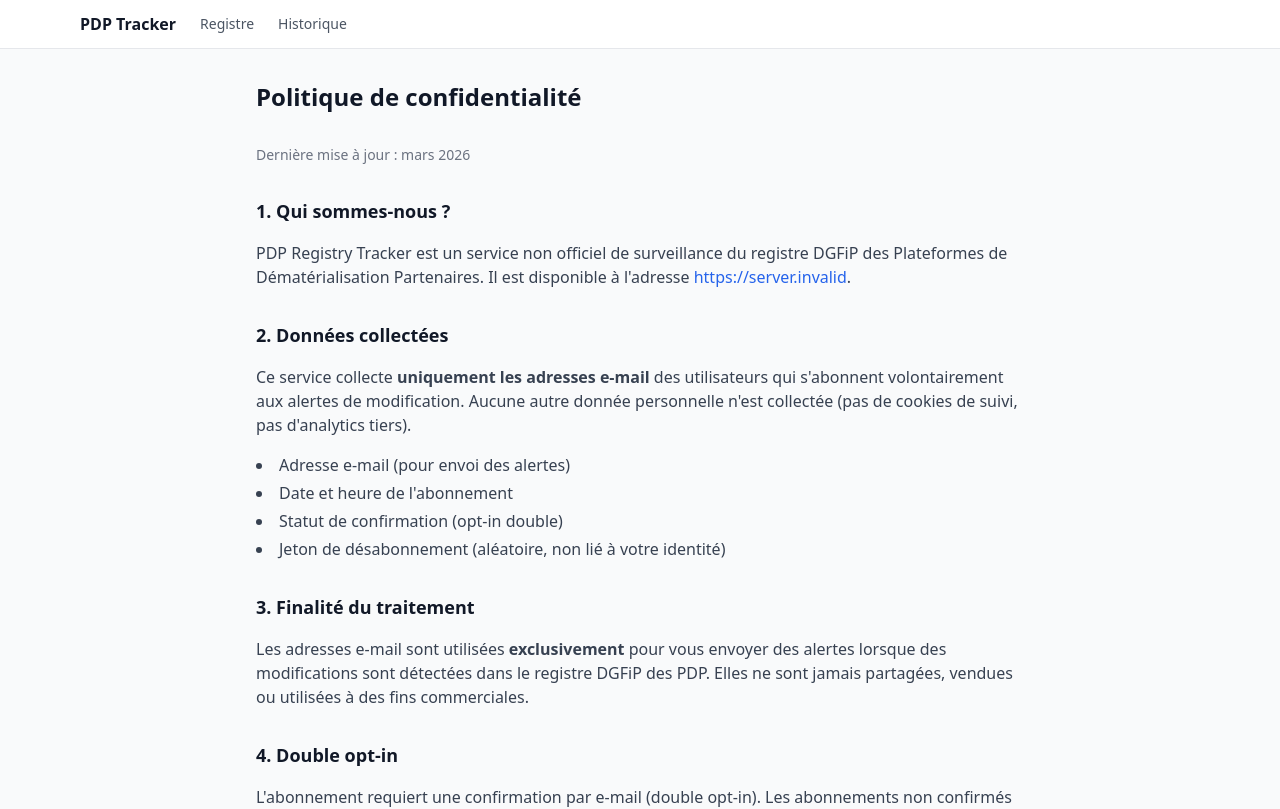
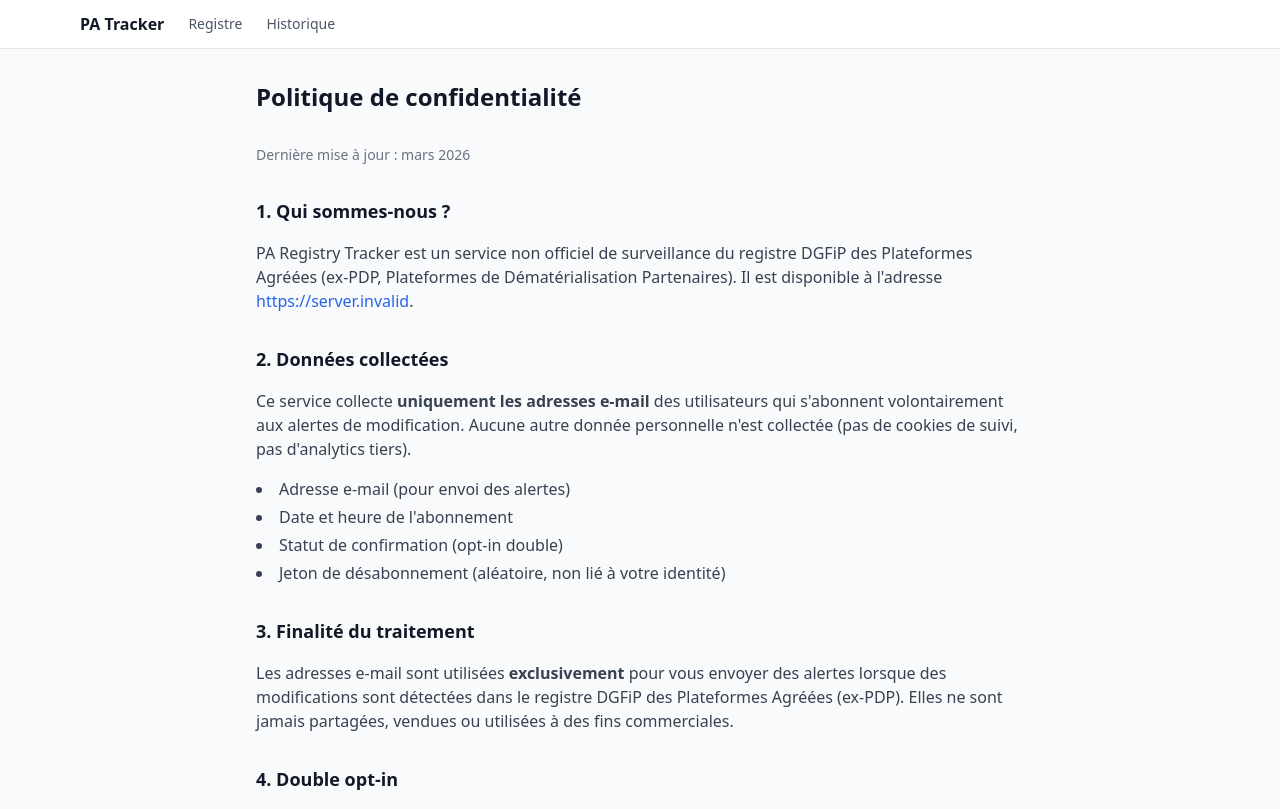
Before and after one commit to Leep-GH/PA-Registration-Test, a Next.js app: page /privacy in a window 1280 px wide. Shown: the top 809 px of the page. Built offline with nearby package versions, Linux system fonts and the light colour scheme; no server answers.

Commit message:
feat: update terminology PDP -> PA (Plateforme Agreee)

```diff
--- a/src/app/historique/page.tsx
+++ b/src/app/historique/page.tsx
@@ -5,7 +5,7 @@
 
 export const metadata: Metadata = {
   title: 'Historique des modifications',
-  description: "Historique complet des changements détectés dans le registre DGFiP des PDP.",
+  description: "Historique complet des changements détectés dans le registre DGFiP des Plateformes Agréées (ex-PDP).",
 };
 
 export const revalidate = 3600;
@@ -42,7 +42,7 @@
       <div>
         <h1 className="text-2xl font-bold text-gray-900">Historique des modifications</h1>
         <p className="mt-2 text-gray-600">
-          Toutes les modifications détectées dans le registre DGFiP depuis le démarrage du tracker.
+          Toutes les modifications détectées dans le registre DGFiP des Plateformes Agréées depuis le démarrage du tracker.
         </p>
       </div>
 
--- a/src/app/layout.tsx
+++ b/src/app/layout.tsx
@@ -6,18 +6,18 @@
 
 export const metadata: Metadata = {
   title: {
-    default: 'PDP Registry Tracker',
-    template: '%s | PDP Registry Tracker',
+    default: 'PA Registry Tracker',
+    template: '%s | PA Registry Tracker',
   },
   description:
-    'Suivi du registre officiel DGFiP des Plateformes de Dématérialisation Partenaires (PDP) pour la facturation électronique.',
+    'Suivi du registre officiel DGFiP des Plateformes Agréées (PA, ex-PDP) pour la facturation électronique.',
   metadataBase: new URL(appUrl),
   openGraph: {
-    title: 'PDP Registry Tracker',
+    title: 'PA Registry Tracker',
     description:
-      'Suivi en temps réel du registre officiel DGFiP des PDP (e-facturation).',
+      'Suivi en temps réel du registre officiel DGFiP des Plateformes Agréées (ex-PDP).',
     url: appUrl,
-    siteName: 'PDP Registry Tracker',
+    siteName: 'PA Registry Tracker',
     type: 'website',
   },
   alternates: {
@@ -38,7 +38,7 @@
         <link
           rel="alternate"
           type="application/rss+xml"
-          title="PDP Registry Tracker — Flux de modifications"
+          title="PA Registry Tracker — Flux de modifications"
           href={`${appUrl}/rss.xml`}
         />
       </head>
@@ -46,7 +46,7 @@
         <header className="bg-white border-b border-gray-200">
           <nav className="max-w-6xl mx-auto px-4 py-3 flex items-center gap-6">
             <Link href="/" className="font-semibold text-gray-900 hover:text-blue-600">
-              PDP Tracker
+              PA Tracker
             </Link>
             <Link href="/" className="text-sm text-gray-600 hover:text-blue-600">
               Registre
--- a/src/app/page.tsx
+++ b/src/app/page.tsx
@@ -7,9 +7,9 @@
 import SubscribeForm from '@/components/subscribe-form';
 
 export const metadata: Metadata = {
-  title: 'Registre PDP',
+  title: 'Registre PA',
   description:
-    'Liste complète des Plateformes de Dématérialisation Partenaires (PDP) certifiées DGFiP.',
+    'Liste complète des Plateformes Agréées (PA, ex-PDP) certifiées DGFiP pour la facturation électronique.',
 };
 
 // Revalidate every hour as a fallback; trigger-scrape calls revalidatePath('/') on success
@@ -36,7 +36,7 @@
     <div className="space-y-8">
       <div>
         <h1 className="text-2xl font-bold text-gray-900">
-          Registre des PDP — Plateformes de Dématérialisation Partenaires
+          Registre des Plateformes Agréées (PA, ex-PDP)
         </h1>
         <p className="mt-2 text-gray-600">
           Suivi du registre officiel DGFiP mis à jour quotidiennement.{' '}
--- a/src/app/pdp/[slug]/page.tsx
+++ b/src/app/pdp/[slug]/page.tsx
@@ -21,10 +21,10 @@
 
 export async function generateMetadata({ params }: Props): Promise<Metadata> {
   const pdp = await getPdpBySlug(params.slug).catch(() => null);
-  if (!pdp) return { title: 'PDP introuvable' };
+  if (!pdp) return { title: 'Plateforme introuvable' };
   return {
     title: pdp.name,
-    description: `Fiche détaillée et historique de ${pdp.name} — registre DGFiP des PDP.`,
+    description: `Fiche détaillée et historique de ${pdp.name} — registre DGFiP des Plateformes Agréées.`,
   };
 }
 
--- a/src/app/privacy/page.tsx
+++ b/src/app/privacy/page.tsx
@@ -3,7 +3,7 @@
 
 export const metadata: Metadata = {
   title: 'Politique de confidentialité',
-  description: 'Politique de confidentialité et traitement des données personnelles du PDP Registry Tracker.',
+  description: 'Politique de confidentialité et traitement des données personnelles du PA Registry Tracker.',
 };
 
 export default function PrivacyPage() {
@@ -17,8 +17,8 @@
       <section className="space-y-4">
         <h2 className="text-lg font-semibold text-gray-900">1. Qui sommes-nous ?</h2>
         <p className="text-gray-700">
-          PDP Registry Tracker est un service non officiel de surveillance du registre DGFiP
-          des Plateformes de Dématérialisation Partenaires. Il est disponible à l&apos;adresse{' '}
+          PA Registry Tracker est un service non officiel de surveillance du registre DGFiP
+          des Plateformes Agréées (ex-PDP, Plateformes de Dématérialisation Partenaires). Il est disponible à l&apos;adresse{' '}
           <a href={appUrl} className="text-blue-600 hover:underline">
             {appUrl}
           </a>.
@@ -44,7 +44,7 @@
         <h2 className="text-lg font-semibold text-gray-900">3. Finalité du traitement</h2>
         <p className="text-gray-700">
           Les adresses e-mail sont utilisées <strong>exclusivement</strong> pour vous envoyer des
-          alertes lorsque des modifications sont détectées dans le registre DGFiP des PDP. Elles
+          alertes lorsque des modifications sont détectées dans le registre DGFiP des Plateformes Agréées (ex-PDP). Elles
           ne sont jamais partagées, vendues ou utilisées à des fins commerciales.
         </p>
       </section>
--- a/src/components/pdp-table.tsx
+++ b/src/components/pdp-table.tsx
@@ -105,7 +105,7 @@
       </div>
 
       <p className="text-sm text-gray-500">
-        {filtered.length} plateforme{filtered.length !== 1 ? 's' : ''}
+        {filtered.length} plateforme{filtered.length !== 1 ? 's agréée' : ' agréée'}{filtered.length !== 1 ? 's' : ''}
       </p>
 
       {/* Table */}
@@ -140,7 +140,7 @@
             {filtered.length === 0 ? (
               <tr>
                 <td colSpan={6} className="px-4 py-8 text-center text-gray-500">
-                  Aucune plateforme trouvée.
+                  Aucune plateforme agréée trouvée.
                 </td>
               </tr>
             ) : (
```
Also changed, not shown: src/lib/notifications/rss.ts (+4 -4 lines).
